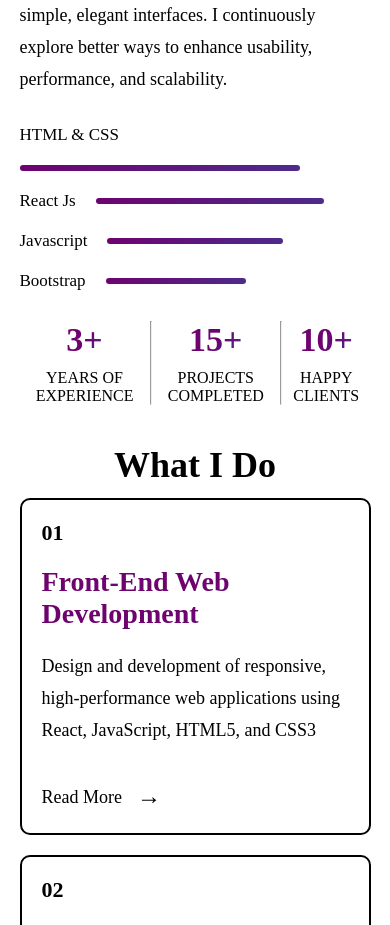
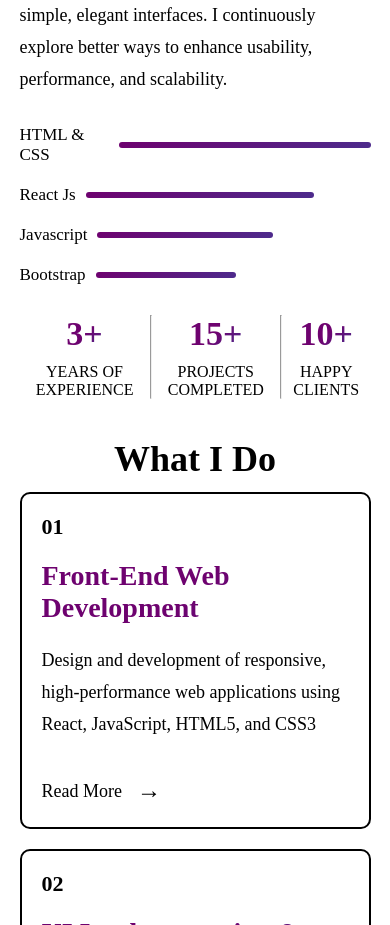
Before and after one commit to kazungu-p/Porfolio, a React (Vite) app: page / in a window 390 px wide. Shown: the part 960-1885 px from the top of the page. Built offline with nearby package versions, Linux system fonts and the light colour scheme.

Commit message:
fixed horizontal scrolling

```diff
--- a/src/assets/styles/about.css
+++ b/src/assets/styles/about.css
@@ -103,8 +103,7 @@
         line-height: 32px;
     }
     .skillset{
-        flex-wrap: wrap;
-        gap: 20px;
+        gap: 10px;
         align-items: center;
     }
     .my-skillset p{
--- a/src/index.css
+++ b/src/index.css
@@ -1,19 +1,25 @@
-*{
+* {
   padding: 0;
   margin: 0;
   box-sizing: border-box;
   scroll-behavior: smooth;
 }
-@media screen and (max-width: 760px){
+@media screen and (max-width: 760px) {
   *:hover {
     transform: none !important;
   }
 }
-.app{
+.app {
   width: 90%;
+  max-width: 100%;
   margin: auto;
 }
-a{
+a {
   text-decoration: none;
   color: inherit;
 }
+body{
+  width: 100%;
+  overflow-x: hidden;
+  max-width: 100%;
+}
```
Lines whose indentation alone changed are shown as unchanged.
